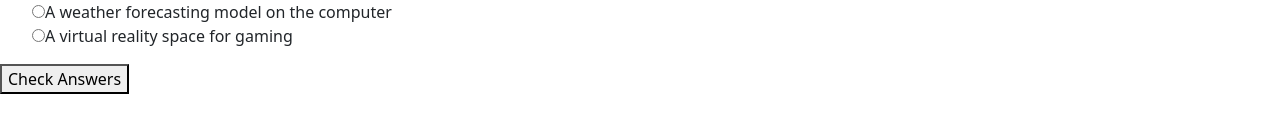
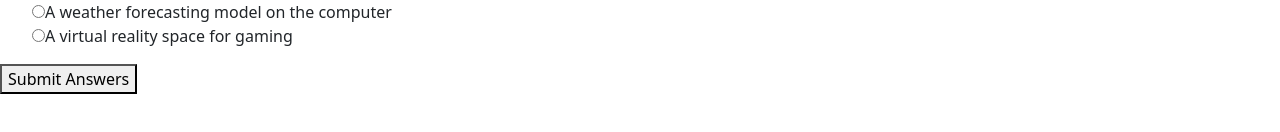
Before and after one commit to cfgcolumbus23/Team-15, a React (Create React App) app in the folder learning-app/: page /assessment in a window 1280 px wide. Shown: the part 1364-1496 px from the top of the page. Built offline with nearby package versions, Linux system fonts and the light colour scheme.

Commit message:
Score page

```diff
--- a/learning-app/src/App.js
+++ b/learning-app/src/App.js
@@ -11,6 +11,7 @@ import SignUp from "./pages/SignUp";
 import Selection from "./pages/Selection";
 import Assessment from "./pages/Assessment";
 import Admin from "./pages/Admin";
+import Score from "./pages/Score";
 
 function App() {
   // useEffect(()=>{
@@ -27,6 +28,7 @@ function App() {
         <Route path="/selection" element={<Selection />} />
         <Route path="/assessment" element={<Assessment />} />
         <Route path="/admin" element={<Admin />} />
+        <Route path="/score" element={<Score />} />
       </Routes>
       <RewardBar />
     </Router>
--- a/learning-app/src/pages/Assessment.js
+++ b/learning-app/src/pages/Assessment.js
@@ -44,15 +44,15 @@ function Assessment() {
                         <h3>{item[0]}</h3>
                         {item[1].map((option, optionIndex)=> (
                         <div key={`q${index}${optionIndex}`}>
-                            <input type="radio" name={`question${index}`} id={`q${index}a`} value={option} />
+                            <input type="radio" name={`question${index}`} id={`q${index}${optionIndex}`} value={option} onclick="alert('hello');"/>
                             <label htmlFor={`q${index}${optionIndex}`}>{option}</label>
                         </div>))}
                     </li>)}
                     </ol>
-                    <button type="check" onClick={(e)=>{
+                    <a href="./Score"><button type="check" onClick={(e)=>{
                         e.preventDefault();
                         console.log("onclick");
-                        }}>Check Answers</button>
+                        }}>Submit Answers</button></a>
                 </form>
             </div>
             <div id="quiz-results" className="quiz-results"></div>
--- /dev/null
+++ b/learning-app/src/pages/Score.js
@@ -0,0 +1,12 @@
+import React from 'react';
+import './Score.js';
+
+function Score(props) {
+    return (
+        <div>
+            <h1>Score: {props.score}</h1>
+        </div>
+    );
+}
+
+export default Score;
```
Also changed, not shown: learning-app/src/pages/Score.css (added).
